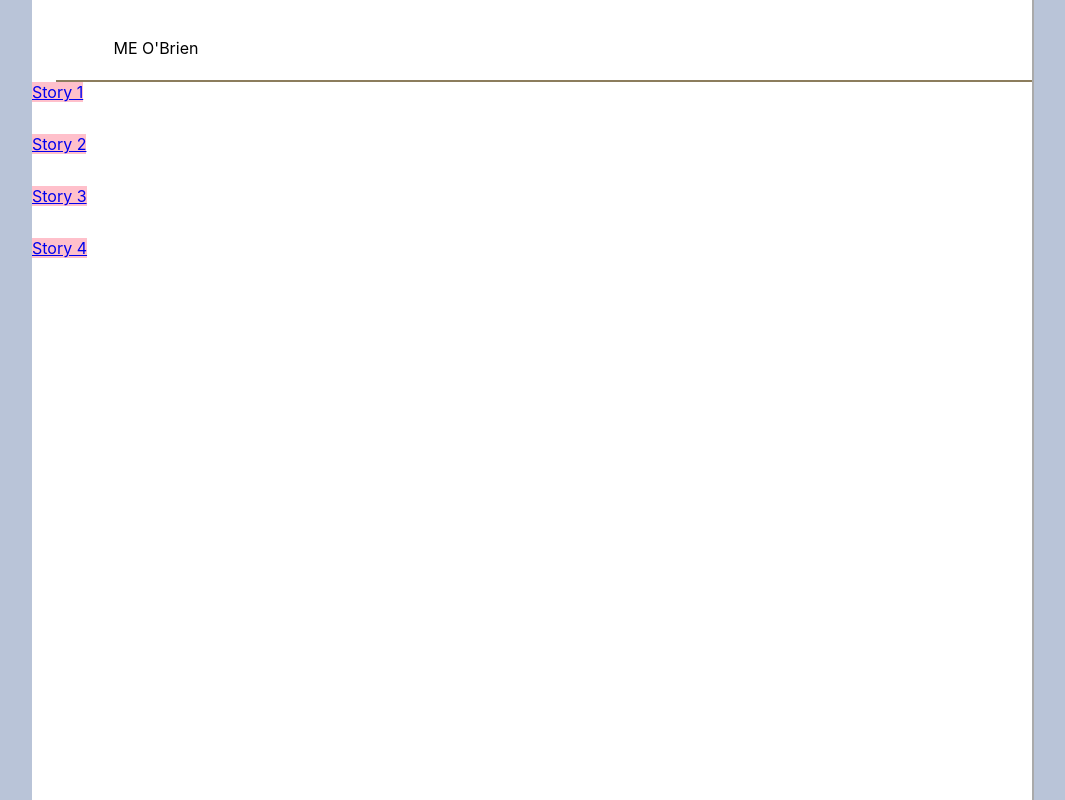
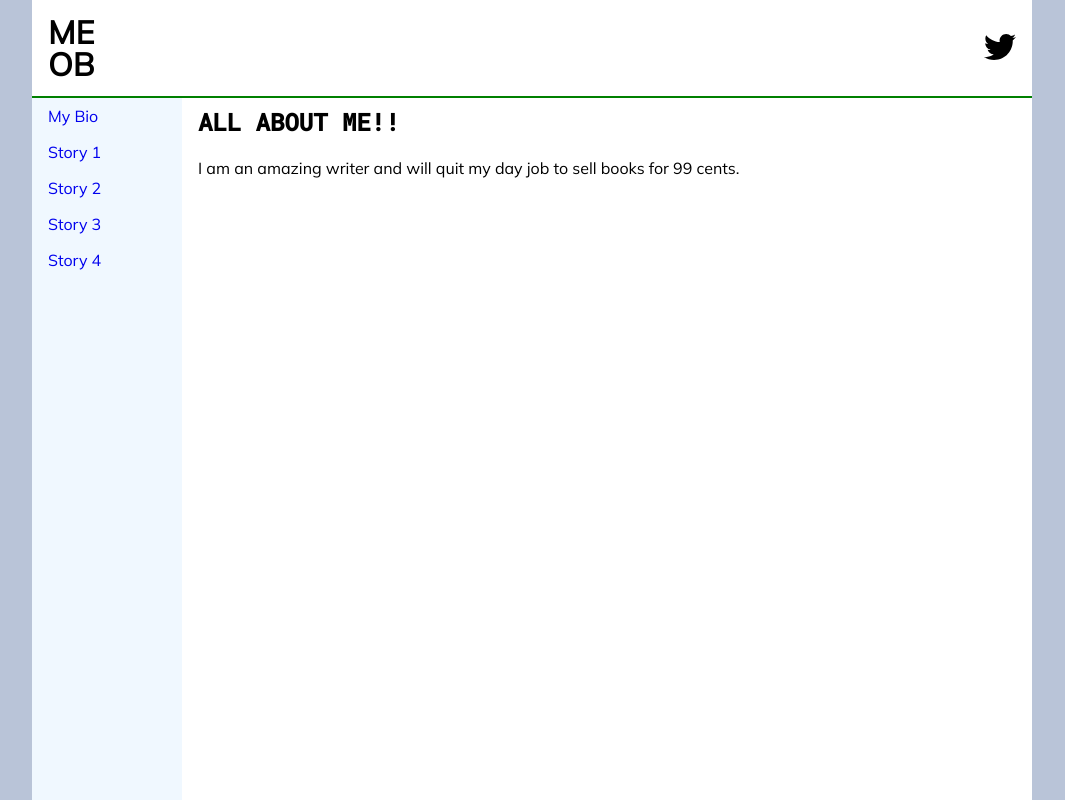
Before and after one commit to mobrien650/write, a React (Create React App) app: page / in a window 1280 px wide. Shown: the whole page, without its empty margins (108-1173 px from the left). Built offline with nearby package versions, Linux system fonts and the light colour scheme.

Commit message:
layout update

```diff
--- a/public/index.html
+++ b/public/index.html
@@ -19,6 +19,7 @@
       name="description"
       content="Web site created using create-react-app"
     />
+    <link href="https://fonts.googleapis.com/css2?family=Mulish&family=Roboto+Mono:wght@500&display=swap" rel="stylesheet">
     <link rel="apple-touch-icon" href="%PUBLIC_URL%/logo192.png" />
     <!--
       manifest.json provides metadata used when your web app is installed on a
--- a/src/App.js
+++ b/src/App.js
@@ -16,22 +16,7 @@ import ParentViewModel from 'pages/logic/ParentViewModel'
 
 import Shell from 'components/Shell'
 
-import { COLORS } from 'styles/color';
-import { SPACING_DIMEN } from 'styles/dimen'
-
-const Wrapper = styled.div`
-  padding-left: ${SPACING_DIMEN.LARGE_PLUS};
-  padding-right: ${SPACING_DIMEN.LARGE_PLUS};
-`
-
-const Content = styled.div`
-  background: ${COLORS.WHITE};
-  max-width: 1000px;
-  min-width: 735px;
-  margin: 0 auto;
-  min-height: 100vh;
-  box-shadow: 2px 0px #AAAAAA;
-`;
+const Content = styled.div``;
 
 export default class App extends BasePage {
 
@@ -42,8 +27,7 @@ export default class App extends BasePage {
   render() {
     return (
       <Router>
-          <Wrapper>
-            <Content>
+        <Content className="content-wrapper">
           <Shell storyList={this.state.storyList}>
             <Switch>
               <Route path="/" component={HomePage} exact/>
@@ -51,7 +35,6 @@ export default class App extends BasePage {
             </Switch>
           </Shell>
         </Content>
-          </Wrapper>
       </Router>
     );
   }
--- a/src/components/Aside.js
+++ b/src/components/Aside.js
@@ -1,12 +1,17 @@
 import React from 'react';
-import Post from 'components/Post'
+import Post from 'components/Post';
+
+import { Link } from "react-router-dom";
 
 export default (props) => {
     return (
         <aside>
-            {props.storyList.map((data, index) => {
-                return <Post key={`post-list-${index}`} post={data} />
-            })}
+           <Link to={`/`}>My Bio</Link>
+            <ul>
+                {props.storyList.map((data, index) => {
+                    return <Post key={`post-list-${index}`} post={data} />
+                })}
+            </ul>
         </aside>
     )
 }
--- a/src/components/Navigation.js
+++ b/src/components/Navigation.js
@@ -1,30 +1,10 @@
 import React from 'react'
+import {Link} from 'react-router-dom'
 import styled from 'styled-components'
 
-import { COLORS } from 'styles/color'
-import { SPACING_DIMEN } from 'styles/dimen';
-
-const Container = styled.div`
-    height: 80px;
-    background: ${COLORS.WHITE};
-    border-bottom: 2px solid ${COLORS.COMPLIMENT};
-    margin-left: ${SPACING_DIMEN.LARGE};
-    display: flex;
-    justify-content: space-between;
-    align-items: flex-end;
-    padding-right: ${SPACING_DIMEN.LARGE_PLUS};
-`
-const FlexWrapper = styled.div``
-
-const Logo = styled.div`
-    width: 200px;
-    height: 65px;
-    margin-bottom: ${SPACING_DIMEN.TINY};
-    margin-left: ${SPACING_DIMEN.LARGE_PLUS};
-    display: flex;
-    justify-content: center;
-    align-items: center;
-`
+const Container = styled.header``
+const FlexWrapper = styled.nav``
+const Logo = styled.div``
 
 // const LinkWrapper = styled.div`
 //     width: 100px;
@@ -36,15 +16,17 @@ const Logo = styled.div`
 export default (props) => {
     return (
         <Container>
-            <FlexWrapper>
-                <Logo>ME O'Brien</Logo>
+            <FlexWrapper className="main-nav">
+                <Link to="/" className="logo"><Logo className="logo monospaced">ME<br/>OB</Logo></Link>
+                <FlexWrapper className="social-nav">
+                    <Link to="https://twitter.com/obwrites" target="_blank" rel="noopener noreferrer">
+                        <svg version="1.1" xmlns="http://www.w3.org/2000/svg" width="32" height="32" viewBox="0 0 32 32">
+                            <title>twitter</title>
+                            <path d="M32 7.075c-1.175 0.525-2.444 0.875-3.769 1.031 1.356-0.813 2.394-2.1 2.887-3.631-1.269 0.75-2.675 1.3-4.169 1.594-1.2-1.275-2.906-2.069-4.794-2.069-3.625 0-6.563 2.938-6.563 6.563 0 0.512 0.056 1.012 0.169 1.494-5.456-0.275-10.294-2.888-13.531-6.862-0.563 0.969-0.887 2.1-0.887 3.3 0 2.275 1.156 4.287 2.919 5.463-1.075-0.031-2.087-0.331-2.975-0.819 0 0.025 0 0.056 0 0.081 0 3.181 2.263 5.838 5.269 6.437-0.55 0.15-1.131 0.231-1.731 0.231-0.425 0-0.831-0.044-1.237-0.119 0.838 2.606 3.263 4.506 6.131 4.563-2.25 1.762-5.075 2.813-8.156 2.813-0.531 0-1.050-0.031-1.569-0.094 2.913 1.869 6.362 2.95 10.069 2.95 12.075 0 18.681-10.006 18.681-18.681 0-0.287-0.006-0.569-0.019-0.85 1.281-0.919 2.394-2.075 3.275-3.394z"></path>
+                        </svg>
+                    </Link>
+                </FlexWrapper>
             </FlexWrapper>
-            {/* <FlexWrapper>
-                <LinkWrapper>Home</LinkWrapper>
-                <LinkWrapper>Writings</LinkWrapper>
-                <LinkWrapper>About</LinkWrapper>
-                <LinkWrapper>Twitter</LinkWrapper>
-            </FlexWrapper> */}
         </Container>
     )
 }
--- a/src/components/Post.js
+++ b/src/components/Post.js
@@ -1,22 +1,11 @@
 import React from 'react'
-import styled from 'styled-components'
 
 import { Link } from "react-router-dom";
 
-const Wrapper = styled.div`
-    padding-bottom: 32px;
-    a {
-        background: pink;
-        &:hover {
-            background: red;
-        }
-    }
-`
-
 export default (props) => {
     return (
-        <Wrapper>
-            <Link to={`/story/${props.post.fileName}`}> {props.post.title} </Link>
-        </Wrapper>
+       <React.Fragment>
+            <li><Link to={`/story/${props.post.fileName}`}> {props.post.title} </Link></li>
+        </React.Fragment>
     )
 }
--- a/src/components/Shell.js
+++ b/src/components/Shell.js
@@ -4,12 +4,14 @@ import Aside from 'components/Aside';
 
 export default (props) => {
     return (
-        <div>
+        <React.Fragment>
             <Navigation />
-            <Aside storyList={props.storyList} />
             <main>
-                {props.children}
+                <Aside storyList={props.storyList} />
+                <section>
+                    {props.children}
+                </section>
             </main>
-        </div>
+        </React.Fragment>
     )
 }
--- a/src/index.css
+++ b/src/index.css
@@ -1,14 +1,103 @@
 body {
   margin: 0;
-  font-family: -apple-system, BlinkMacSystemFont, 'Segoe UI', 'Roboto', 'Oxygen',
-    'Ubuntu', 'Cantarell', 'Fira Sans', 'Droid Sans', 'Helvetica Neue',
-    sans-serif;
+  font-family: 'Mulish', sans-serif;
   -webkit-font-smoothing: antialiased;
   -moz-osx-font-smoothing: grayscale;
   background-color: #B9C4D8;
+}
+
+body * {
+  transition: .3s;
+}
+
+h1, h2, h3, h4, h5, h6, .monospace {
+  font-family: 'Roboto Mono', monospace;
+  margin-top: 0;
 }
 
 code {
   font-family: source-code-pro, Menlo, Monaco, Consolas, 'Courier New',
     monospace;
 }
+
+.content-wrapper {
+  background: White;
+  min-height: 100vh;
+  max-width: 1000px;
+  margin: 0 auto;
+}
+
+header {
+  border-bottom: 2px solid Green;
+  display: flex;
+  align-items: center;
+  justify-content: space-between;
+  height: 96px;
+}
+
+header .main-nav {
+  display: flex;
+  align-items: center;
+  justify-content: space-between;
+  flex-basis: 100%;
+  margin: 1rem;
+}
+
+.logo {
+  font-size: 2rem;
+  font-weight: bold;
+  line-height: 1;
+}
+
+a.logo {
+  background: White;
+  color: Black;
+  display: inline-block;
+  text-decoration: none;
+}
+
+a.logo:hover {
+  background: Black;
+  color: White;
+}
+
+.social-nav a:hover {
+  fill: Green;
+}
+
+main {
+  display: flex;
+  height: 100%;
+  min-height: calc(100vh - 98px);
+}
+
+aside {
+  background-color: AliceBlue;
+  align-self: stretch;
+  width: 150px;
+}
+
+aside ul {
+  list-style-type: none;
+  margin: 0;
+  padding: 0;
+}
+
+aside a {
+  display: block;
+  padding: .5rem 1rem;
+}
+
+aside a {
+  text-decoration: none;
+}
+
+aside a:hover {
+  background: Teal;
+  color: White;
+}
+
+section {
+  flex-grow: 1;
+  padding: .5rem 1rem;
+}
--- a/src/pages/ui/HomePage.js
+++ b/src/pages/ui/HomePage.js
@@ -13,6 +13,11 @@ export default class HomePage extends BasePage {
     }
 
     render() {
-        return null
+        return (
+            <React.Fragment>
+                <h2>ALL ABOUT ME!!</h2>
+                <p>I am an amazing writer and will quit my day job to sell books for 99 cents.</p>
+            </React.Fragment>
+        )
     }
 }
--- a/src/writings/api.json
+++ b/src/writings/api.json
@@ -3,22 +3,22 @@
         {
             "title": "Story 1",
             "date": "08/01/2020",
-            "fileName": "test4"
+            "fileName": "test1"
         },
         {
             "title": "Story 2",
             "date": "07/11/2020",
-            "fileName": "test3"
+            "fileName": "test2"
         },
         {
             "title": "Story 3",
             "date": "07/10/2020",
-            "fileName": "test2"
+            "fileName": "test3"
         },
         {
             "title": "Story 4",
             "date": "07/09/2020",
-            "fileName": "test1"
+            "fileName": "test4"
         }
     ]
 }
```
Lines whose indentation alone changed are shown as unchanged.
